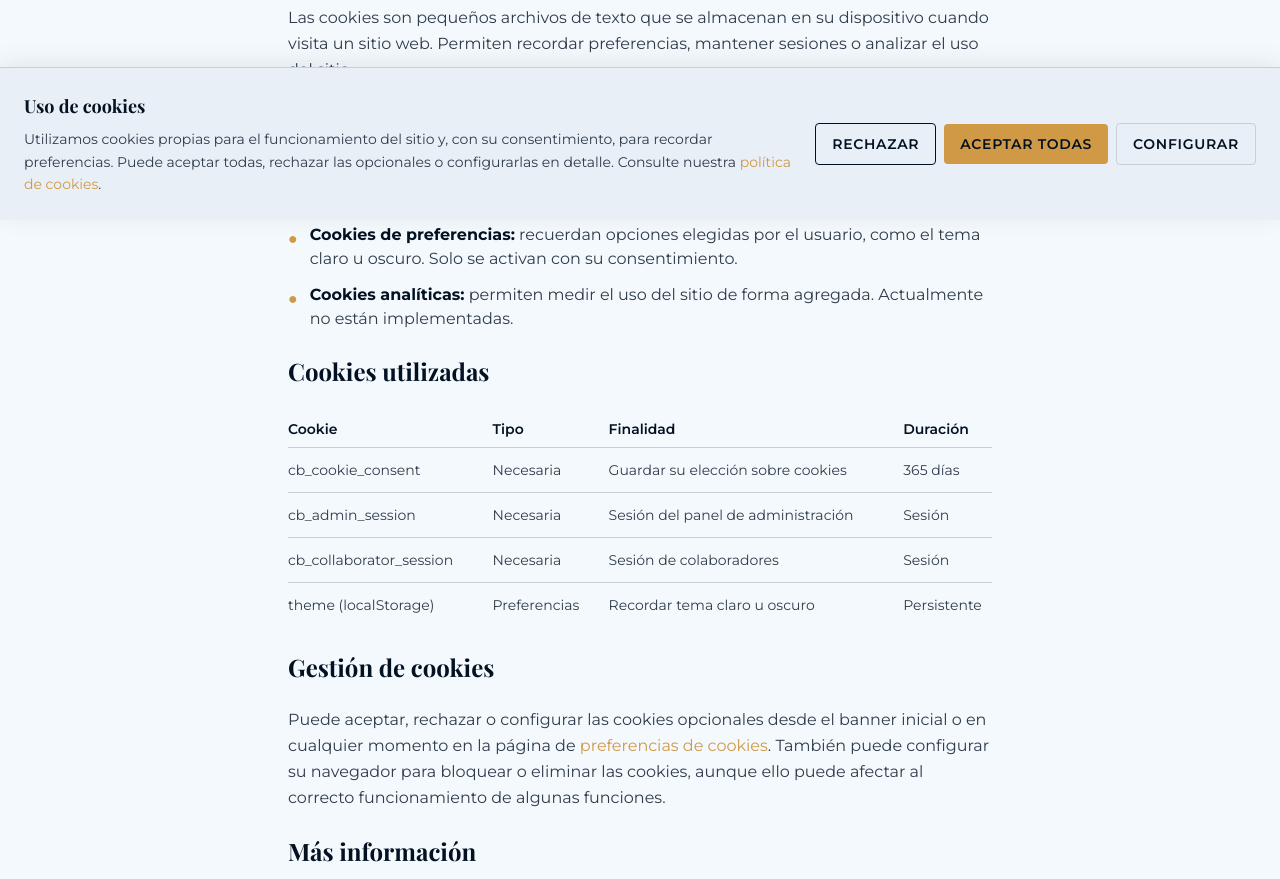
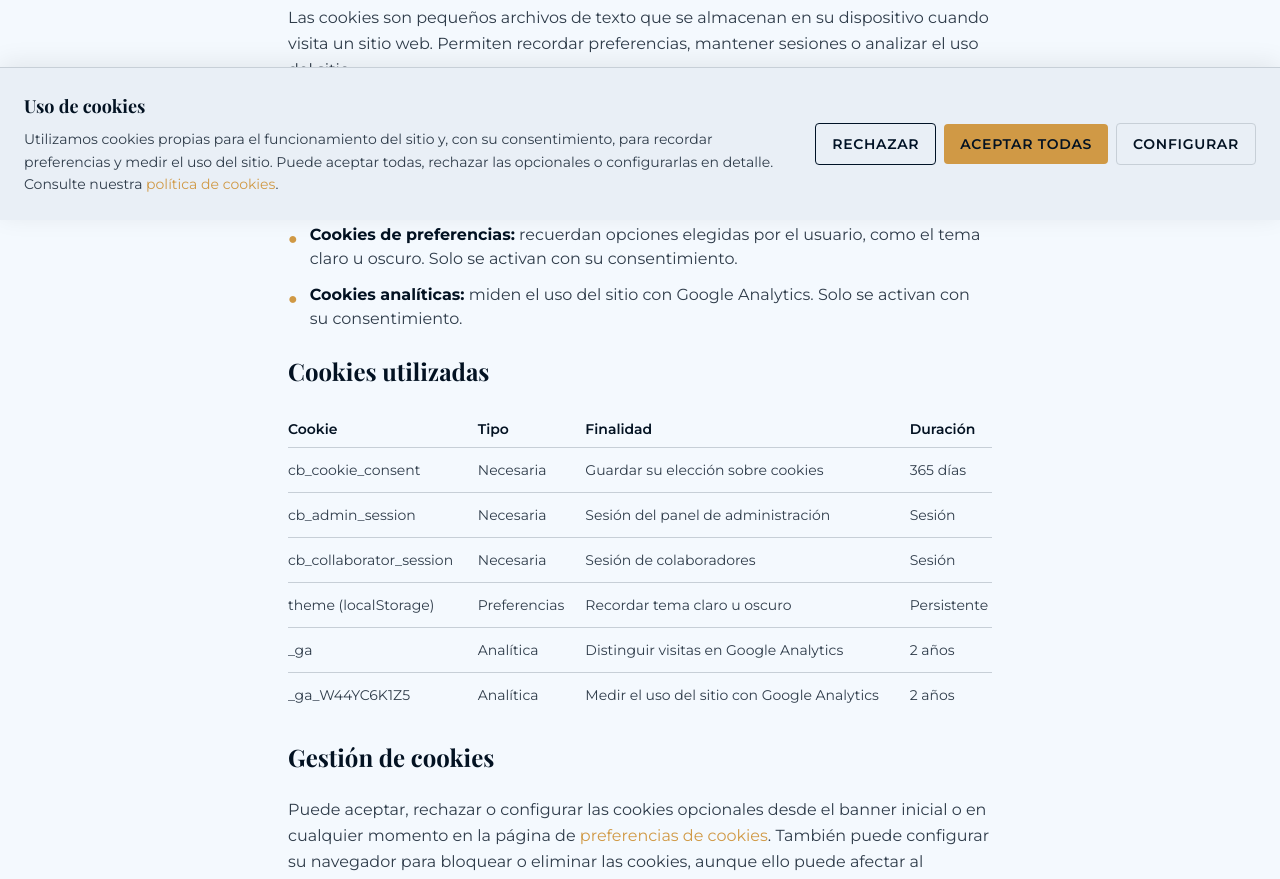
Before and after one commit to corrales26/webcorral, a Next.js app: page /politica-cookies in a window 1280 px wide. Shown: the part 580-1459 px from the top of the page. Built offline with nearby package versions, Linux system fonts and the light colour scheme; no server answers; a web font is replaced by a local one.

Commit message:
Medir el uso de la web con Google Analytics cuando se aceptan las cookies.

```diff
--- a/src/app/layout.tsx
+++ b/src/app/layout.tsx
@@ -2,6 +2,7 @@ import type { Metadata } from "next";
 import { Playfair_Display, Montserrat } from "next/font/google";
 import { CookieConsentProvider } from "@/context/CookieConsentProvider";
 import { ThemeProvider } from "@/context/ThemeProvider";
+import { GoogleAnalytics } from "@/components/GoogleAnalytics";
 import { SiteShell } from "@/components/SiteShell";
 import { siteConfig } from "@/lib/data";
 import { businessJsonLd, jsonLdScript } from "@/lib/seo";
@@ -81,6 +82,7 @@ export default function RootLayout({ children }: LayoutProps<"/">) {
           dangerouslySetInnerHTML={{ __html: jsonLdScript(businessJsonLd()) }}
         />
         <CookieConsentProvider>
+          <GoogleAnalytics />
           <ThemeProvider>
             <SiteShell>{children}</SiteShell>
           </ThemeProvider>
--- a/src/app/politica-cookies/page.tsx
+++ b/src/app/politica-cookies/page.tsx
@@ -74,8 +74,8 @@ export default function PoliticaCookiesPage() {
             <li className="flex items-start gap-3">
               <span className="mt-1 text-[var(--color-accent)]">●</span>
               <span>
-                <strong className="text-[var(--color-ink)]">Cookies analíticas:</strong> permiten
-                medir el uso del sitio de forma agregada. Actualmente no están implementadas.
+                <strong className="text-[var(--color-ink)]">Cookies analíticas:</strong> miden el
+                uso del sitio con Google Analytics. Solo se activan con su consentimiento.
               </span>
             </li>
           </ul>
@@ -112,11 +112,23 @@ export default function PoliticaCookiesPage() {
                   <td className="py-3 pr-4">Sesión de colaboradores</td>
                   <td className="py-3">Sesión</td>
                 </tr>
-                <tr>
+                <tr className="border-b border-[var(--color-rule)]">
                   <td className="py-3 pr-4">theme (localStorage)</td>
                   <td className="py-3 pr-4">Preferencias</td>
                   <td className="py-3 pr-4">Recordar tema claro u oscuro</td>
                   <td className="py-3">Persistente</td>
+                </tr>
+                <tr className="border-b border-[var(--color-rule)]">
+                  <td className="py-3 pr-4">_ga</td>
+                  <td className="py-3 pr-4">Analítica</td>
+                  <td className="py-3 pr-4">Distinguir visitas en Google Analytics</td>
+                  <td className="py-3">2 años</td>
+                </tr>
+                <tr>
+                  <td className="py-3 pr-4">_ga_W44YC6K1Z5</td>
+                  <td className="py-3 pr-4">Analítica</td>
+                  <td className="py-3 pr-4">Medir el uso del sitio con Google Analytics</td>
+                  <td className="py-3">2 años</td>
                 </tr>
               </tbody>
             </table>
--- a/src/components/CookieBanner.tsx
+++ b/src/components/CookieBanner.tsx
@@ -28,7 +28,8 @@ export function CookieBanner() {
             className="mt-2 text-sm leading-relaxed text-[var(--color-ink-2)]"
           >
             Utilizamos cookies propias para el funcionamiento del sitio y, con su consentimiento,
-            para recordar preferencias. Puede aceptar todas, rechazar las opcionales o configurarlas
+            para recordar preferencias y medir el uso del sitio. Puede aceptar todas, rechazar las
+            opcionales o configurarlas
             en detalle. Consulte nuestra{" "}
             <Link href="/politica-cookies" className="text-[var(--color-accent)] hover:underline">
               política de cookies
--- a/src/components/CookiePreferencesForm.tsx
+++ b/src/components/CookiePreferencesForm.tsx
@@ -76,8 +76,7 @@ export function CookiePreferencesForm() {
               Cookies analíticas
             </span>
             <span className="mt-2 block text-sm leading-relaxed text-[var(--color-ink-2)]">
-              Nos ayudan a entender el uso del sitio de forma agregada. Actualmente no están
-              activas en la web.
+              Miden el uso del sitio con Google Analytics. Solo se activan si las acepta.
             </span>
           </span>
           <input
--- /dev/null
+++ b/src/components/GoogleAnalytics.tsx
@@ -0,0 +1,35 @@
+"use client";
+
+import { useEffect } from "react";
+import Script from "next/script";
+import { useCookieConsent } from "@/context/CookieConsentProvider";
+
+const GA_ID = "G-W44YC6K1Z5";
+
+export function GoogleAnalytics() {
+  const { consent } = useCookieConsent();
+  const enabled = consent?.analytics === true;
+
+  useEffect(() => {
+    (window as unknown as Record<string, boolean>)[`ga-disable-${GA_ID}`] = !enabled;
+  }, [enabled]);
+
+  if (!enabled) return null;
+
+  return (
+    <>
+      <Script
+        src={`https://www.googletagmanager.com/gtag/js?id=${GA_ID}`}
+        strategy="afterInteractive"
+      />
+      <Script id="google-analytics" strategy="afterInteractive">
+        {`
+          window.dataLayer = window.dataLayer || [];
+          function gtag(){dataLayer.push(arguments);}
+          gtag('js', new Date());
+          gtag('config', '${GA_ID}');
+        `}
+      </Script>
+    </>
+  );
+}
```
